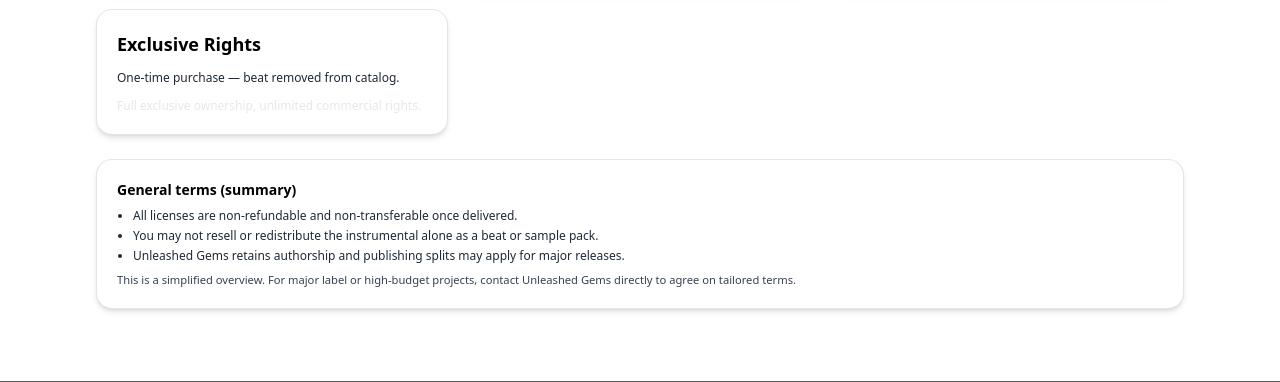
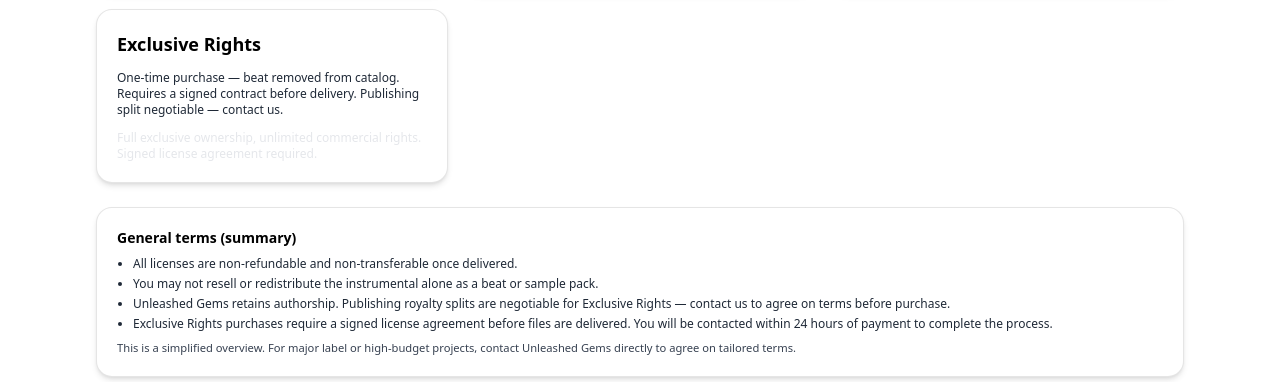
Before and after one commit to logigeirvibesstuff/lana-nova-beats, a Next.js app: page /licenses in a window 1280 px wide. Shown: the part 358-740 px from the top of the page. Built offline with nearby package versions, Linux system fonts and the light colour scheme; no server answers.

Commit message:
Update exclusive license: add signed contract requirement and negotiable royalty split

```diff
--- a/app/licenses/page.tsx
+++ b/app/licenses/page.tsx
@@ -37,8 +37,10 @@
             or sample pack.
           </li>
           <li>
-            Unleashed Gems retains authorship and publishing splits may apply for
-            major releases.
+            Unleashed Gems retains authorship. Publishing royalty splits are negotiable for Exclusive Rights — contact us to agree on terms before purchase.
+          </li>
+          <li>
+            Exclusive Rights purchases require a signed license agreement before files are delivered. You will be contacted within 24 hours of payment to complete the process.
           </li>
         </ul>
         <p className="text-[0.7rem] text-gray-700">
--- a/data/licenses.ts
+++ b/data/licenses.ts
@@ -28,8 +28,8 @@
   {
     id: "exclusive",
     name: "Exclusive Rights",
-    description: "One-time purchase — beat removed from catalog.",
-    usageSummary: "Full exclusive ownership, unlimited commercial rights.",
+    description: "One-time purchase — beat removed from catalog. Requires a signed contract before delivery. Publishing split negotiable — contact us.",
+    usageSummary: "Full exclusive ownership, unlimited commercial rights. Signed license agreement required.",
     price: 799,
     files: "MP3 + WAV + Trackout Stems"
   }
```
